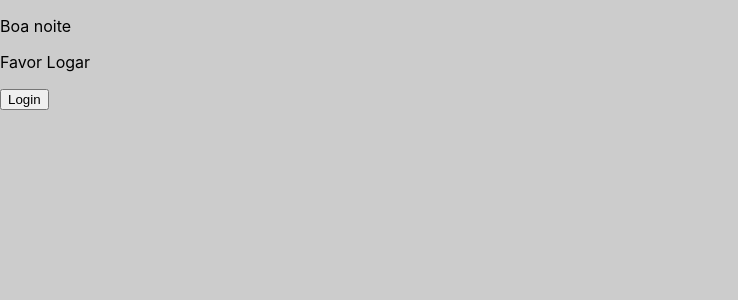
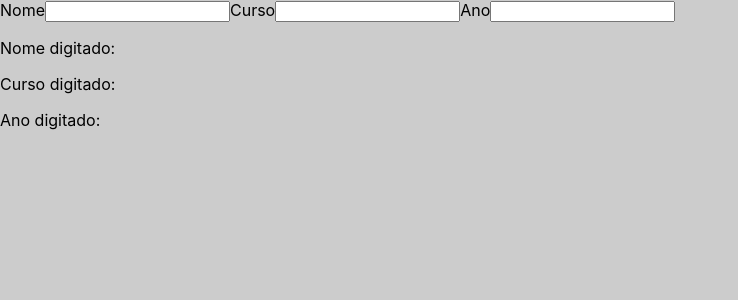
Before and after one commit to PamelaMBadermann/curso-reactjs-cfbcursos-2, a React (Create React App) app: page / in a window 1280 px wide. Shown: the top 300 px of the page, without its empty margins (0-738 px from the left). Built offline with nearby package versions, Linux system fonts and the light colour scheme.

Commit message:
aula 15, state para forms

```diff
--- a/src/App.js
+++ b/src/App.js
@@ -1,34 +1,31 @@
-import React, {useState} from 'react'
+import React,{ useState } from 'react';
 
 export default function App() {
 
-  const [log, setLog]=useState(false)
+  const [form, setForm] = useState({"nome":"","curso":"","ano":""})
 
-  const msglogin=()=>{
-    return 'Usuário Logado'
-  }
-
-  const msglogoff=()=>{
-    return 'Favor Logar'
-  }
-
-  const cumprimento=()=>{
-    const hora=new Date().getHours()
-
-    if (hora >=0 && hora < 13) {
-      return <p>Bom dia</p>
-    } else if (hora >=13 && hora < 18) {
-      return <p>Boa tarde</p>
-    } else {
-      return <p>Boa noite</p>
+  const handleFormChange=(e)=>{
+    if (e.target.getAttribute('name')==='fnome') {
+      setForm({"nome":e.target.value,"curso":form.curso,"ano":form.ano})
+    } else if (e.target.getAttribute('name')==='fcurso') {
+      setForm({"nome":form.nome,"curso":e.target.value,"ano":form.ano})
+    } else if (e.target.getAttribute('name')==='fano') {
+      setForm({"nome":form.nome,"curso":form.curso,"ano":e.target.value})
     }
   }
 
-  return(
+  return (
     <>
-      {cumprimento()}
-      <p>{log?msglogin():msglogoff()}</p>
-      <button onClick={()=>setLog(!log)}>{log?'Logoff':'Login'}</button>
+      <label>Nome</label>
+      <input type='text' name='fnome' value={form.nome} onChange={(e)=>handleFormChange()}/>
+      <label>Curso</label>
+      <input type='text' name='fcurso' value={form.curso} onChange={(e)=>handleFormChange()}/>
+      <label>Ano</label>
+      <input type='text' name='fano' value={form.ano} onChange={(e)=>handleFormChange()}/>
+
+      <p>Nome digitado: {form.nome}</p>
+      <p>Curso digitado: {form.curso}</p>
+      <p>Ano digitado: {form.ano}</p>
     </>
-  )
+  );
 }
```
